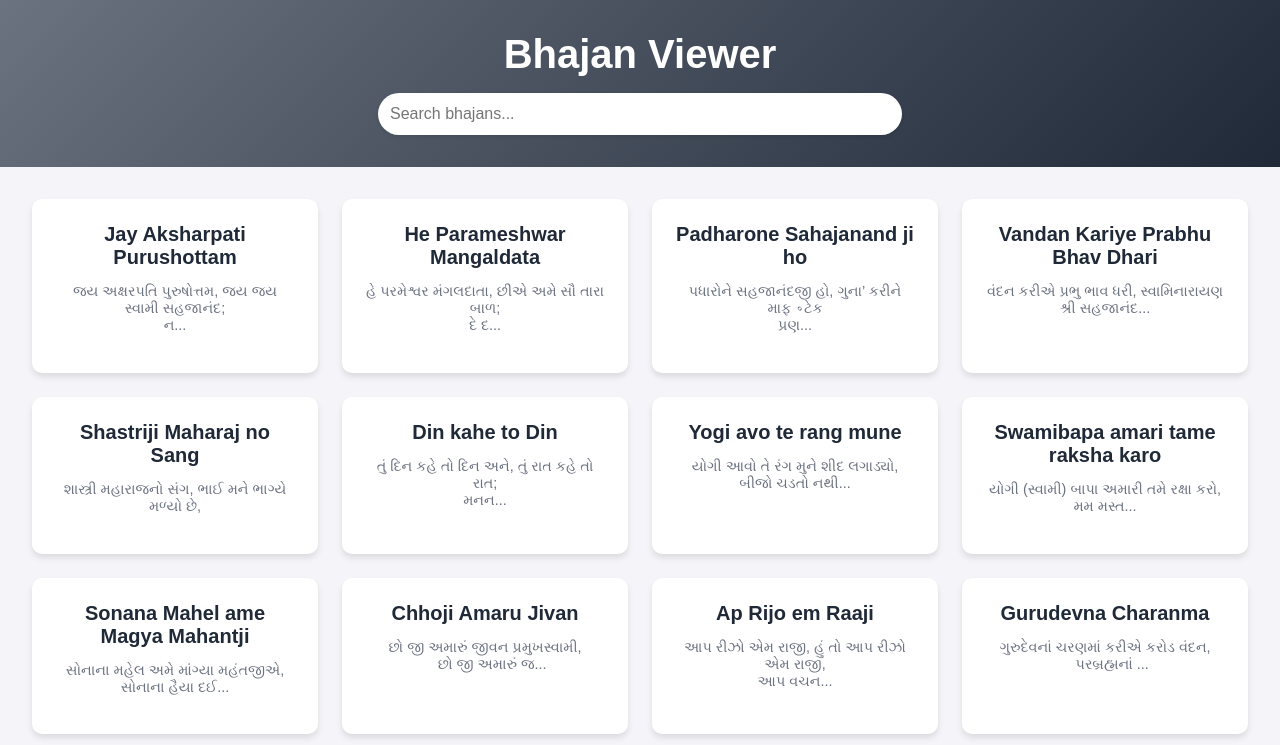
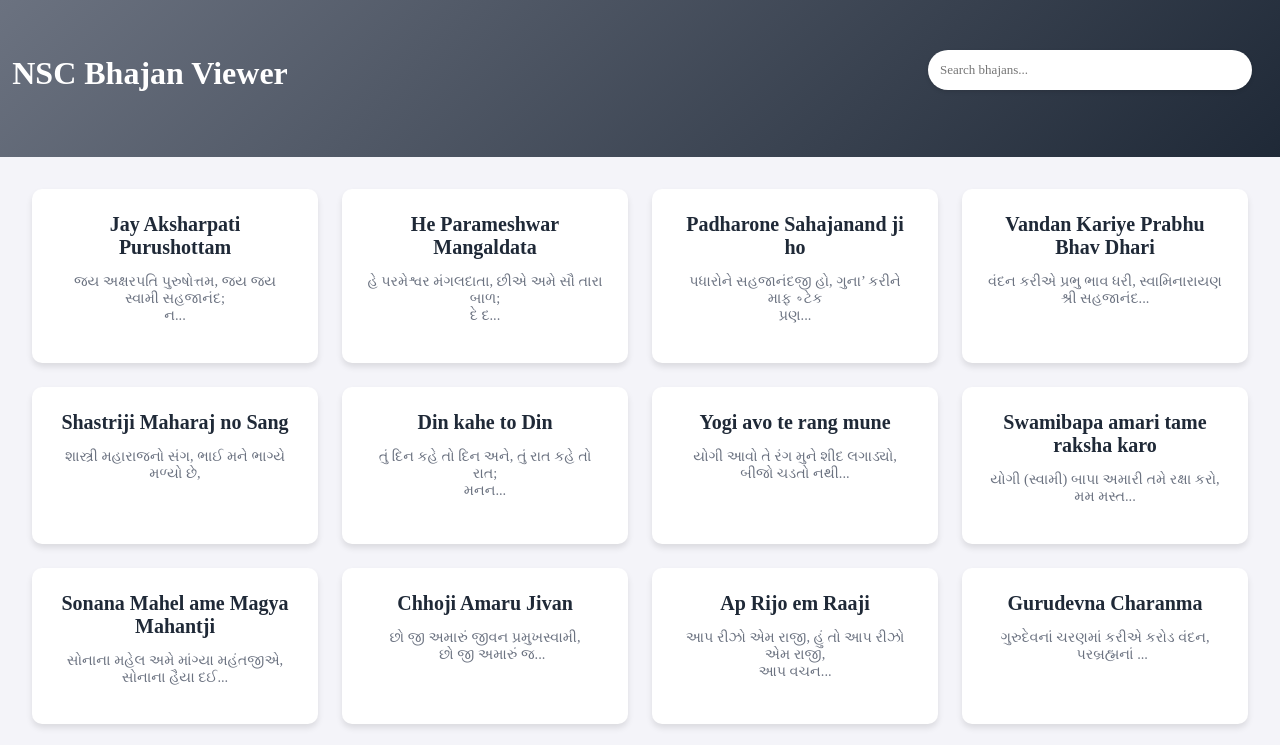
Before and after one commit to yashp1907/NSCBhajanViewer, a plain HTML site: page index.html in a window 1280 px wide. Shown: the top 745 px of the page. Drawn offline with Linux system fonts and the light colour scheme.

Commit message:
Moved Title to the Left and Moved Search Bar to the Right

```diff
--- a/index.html
+++ b/index.html
@@ -3,12 +3,12 @@
 <head>
   <meta charset="UTF-8">
   <meta name="viewport" content="width=device-width, initial-scale=1.0">
-  <title>Bhajan Viewer</title>
+  <title>NSC Bhajan Viewer</title>
   <link rel="stylesheet" href="styles.css">
 </head>
 <body>
   <header>
-    <h1>Bhajan Viewer</h1>
+    <h1>NSC Bhajan Viewer</h1>
     <div class="search-container">
       <input type="text" id="searchBar" placeholder="Search bhajans...">
     </div>
--- a/styles.css
+++ b/styles.css
@@ -1,5 +1,5 @@
 body {
-  font-family: 'Arial', sans-serif;
+  font-family:'Quicksand';
   margin: 0;
   padding: 0;
   background-color: #f4f4f9;
@@ -14,8 +14,11 @@ header {
 }
 
 header h1 {
+  position:relative;
   margin: 0;
-  font-size: 2.5rem;
+  font-size: 2rem;
+  top: 23px;
+  right: 490px;
 }
 
 .search-container {
@@ -23,12 +26,17 @@ header h1 {
 }
 
 #searchBar {
+  position: relative;
+  left: 450px;
+  bottom: 35px;
   padding: 0.75rem;
   width: 80%;
-  max-width: 500px;
+  max-width: 300px;
   border: none;
   border-radius: 25px;
   font-size: 1rem;
+  font-size: small;
+  font-family:'Quicksand';
   box-shadow: 0 2px 4px rgba(0, 0, 0, 0.1);
 }
 
```
